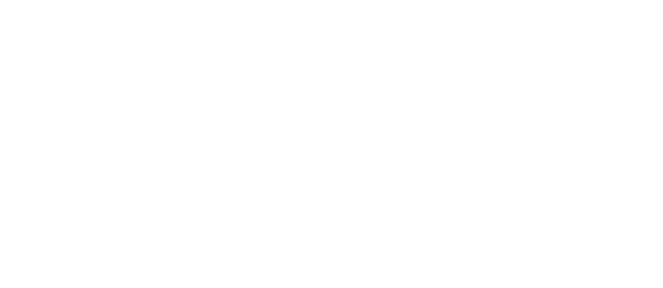
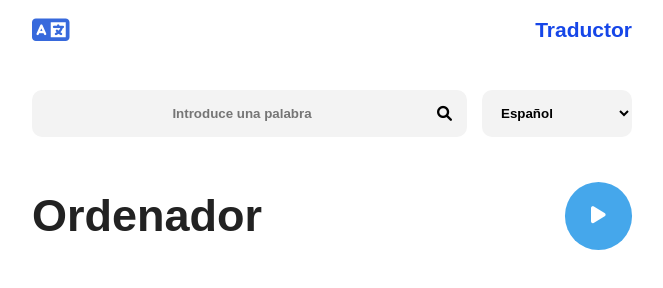
Before and after one commit to diegohidalgomerizalde1007-bot/proyecto-traductor, a plain HTML site: page index.html in a window 1280 px wide. Shown: the whole page, without its empty margins (308-971 px from the left). Drawn offline with Linux system fonts and the light colour scheme.

Commit message:
Crear encabezado y buscador del traductor

```diff
--- a/index.html
+++ b/index.html
@@ -8,6 +8,36 @@
     <link rel="stylesheet" href="style.css">
 </head>
 <body>
+    <main class="layout">
 
+        <header class="layout__header">
+            <i class="fa-solid fa-language header__icono"></i>
+            <h2 class="header__titulo">Traductor</h2>
+        </header>
+
+        <div class="layout__busqueda">
+            <div class="busqueda__campo">
+                <input
+                    class="busqueda__input"
+                    type="text"
+                    placeholder="Introduce una palabra"
+                >
+                <i class="fa-solid fa-magnifying-glass"></i>
+            </div>
+
+            <select class="busqueda__idioma">
+                <option>Español</option>
+            </select>
+        </div>
+
+        <div class="layout__palabra">
+            <h1 class="palabra__titulo">Ordenador</h1>
+
+            <button class="palabra__boton" type="button" aria-label="Reproducir pronunciación">
+                <i class="fa-solid fa-play"></i>
+            </button>
+        </div>
+
+    </main>
 </body>
 </html>
--- a/style.css
+++ b/style.css
@@ -1,4 +1,91 @@
-*{
+* {
     margin: 0;
     padding: 0;
 }
+
+html {
+    font-size: 15px;
+}
+
+body {
+    font-family: Arial, sans-serif;
+    background-color: white;
+}
+
+.layout {
+    width: 40rem;
+    margin: 1rem auto;
+}
+
+
+.layout__header {
+    display: flex;
+    justify-content: space-between;
+    align-items: center;
+    margin-bottom: 3rem;
+}
+
+.header__icono {
+    color: #3769dc;
+    font-size: 2rem;
+}
+
+.header__titulo {
+    color: #1646e8;
+    font-size: 1.4rem;
+}
+
+.layout__busqueda {
+    display: flex;
+    justify-content: space-between;
+    gap: 1rem;
+    margin-bottom: 3rem;
+}
+
+.busqueda__campo {
+    display: flex;
+    align-items: center;
+    flex-grow: 1;
+    padding: 1rem;
+    background-color: #f3f3f3;
+    border-radius: 10px;
+}
+
+.busqueda__input {
+    width: 100%;
+    text-align: center;
+    font-weight: bold;
+    background-color: transparent;
+    border: none;
+}
+
+.busqueda__idioma {
+    width: 10rem;
+    padding: 1rem;
+    font-weight: bold;
+    background-color: #f3f3f3;
+    border: none;
+    border-radius: 10px;
+}
+
+.layout__palabra {
+    display: flex;
+    justify-content: space-between;
+    align-items: center;
+    margin-bottom: 3rem;
+}
+
+.palabra__titulo {
+    font-size: 3rem;
+    color: #222;
+}
+
+.palabra__boton {
+    width: 4.5rem;
+    height: 4.5rem;
+    color: white;
+    background-color: #45a7eb;
+    border: none;
+    border-radius: 50%;
+    font-size: 1.3rem;
+}
```
